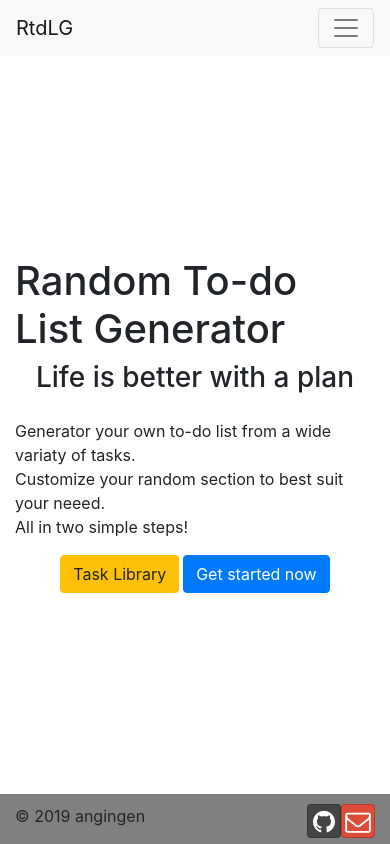
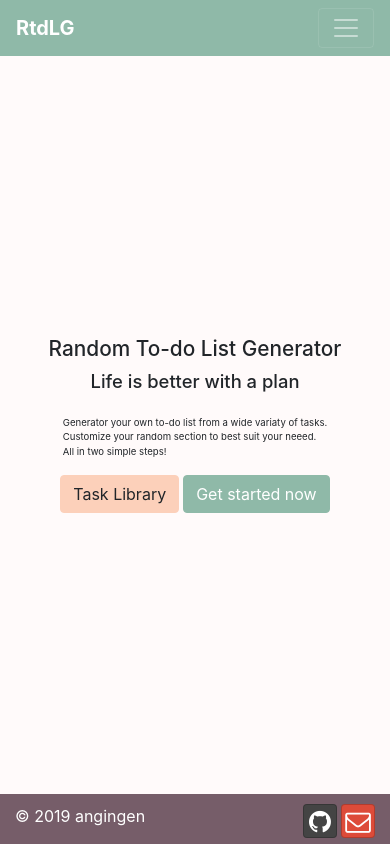
Before and after one commit to angingen/random-todo-list-generator, a React (Create React App) app: page /home in a window 390 px wide. Built offline with nearby package versions, Linux system fonts and the light colour scheme; no server answers; what react-redux-form would draw is missing.

Commit message:
color scheme

```diff
--- a/src/App.scss
+++ b/src/App.scss
@@ -1,10 +1,72 @@
-$card-hv-ch: #B7E1E4;
-$card-hv-ls: #B7E1E4;
+$card-hv-ch: #FCD0BA;
+$card-hv-ls: #F1828D;
 $pale-gray: #EEEBE7;
-$text-hl:#B7E1E4;
+$text-hl:#FEFAD4;
 $text-df:#212529;
+/*color scheme*/
+$cs-green:#8FB9A8;
+$cs-green-dk:#273f35;
+$cs-yellow:#FEFAD4;
+$cs-pink-lt:#FCD0BA;
+$cs-pink-lt-hv:#f99b6c;
+$cs-pink:#F1828D;
+$cs-purple-dk:#765D69;
 
+.cs-background{
+  background-color: snow;
+  /*background-image: repeating-linear-gradient(180deg,
+      #8FB9A8 0 1%,
+      #FEFAD4 20% 21%,
+      #FCD0BA 40% 41%,
+      #F1828D 60% 61%,
+      #765D69 99% 100%
+    );*/
+}
 
+h2 {
+  color: $cs-green-dk;
+}
+
+.text-white{
+  color: white;
+}
+
+.bg-gr{
+  background-color: $cs-green;
+}
+
+#task-proposal{
+  background-color: $cs-purple-dk;
+  border: 1px solid $cs-purple-dk;
+
+}
+
+.badge-info{
+  background-color: $cs-green;
+}
+
+.badge-warning, .btn-warning{
+  background-color: $cs-pink-lt;
+  border: 1px solid $cs-pink-lt;
+}
+.btn-warning:hover {
+  background-color: $cs-pink-lt-hv;
+  border: 1px solid $cs-pink-lt-hv;
+}
+
+.btn-primary{
+  background-color: $cs-green;
+  border: 1px solid $cs-green;
+}
+.btn-primary:hover{
+  background-color: $cs-green-dk;
+  border: 1px solid $cs-green-dk;
+}
+
+.badge-danger, .btn-danger:hover{
+  background-color: $cs-pink;
+  border: 1px solid $cs-pink;
+}
 /*stiky footer*/
 html, body {
   height: 100%;
@@ -14,7 +76,7 @@ html, body {
 }
 
 #footer {
-  background-color: grey;
+  background-color: $cs-purple-dk;
   height: 50px;
   width: 100%;
   padding-top: 10px;
@@ -172,7 +234,18 @@ html, body {
   overflow: auto;
   .badge{
     background-color: $pale-gray;
+    border: 1px solid $pale-gray
   }
+}
+
+.btn-outline-danger {
+  color: $cs-pink;
+  border-color: $cs-pink;
+}
+
+.btn-outline-danger:hover {
+  background-color: $cs-pink;
+  border-color: $cs-pink;
 }
 
 #slider {
@@ -210,9 +283,6 @@ html, body {
       text-align: center;
     }
   }
-  .generator-page-container{
-    min-height: 900px;
-  }
   .preference-container{
     min-height: 1000px;
     padding-top: 150px;
@@ -231,7 +301,7 @@ html, body {
   }
 }
 
-@media (max-width: 567px) {
+@media (max-width: 576px) {
   .list-page-container{
     padding-top: 250px;
   }
@@ -248,6 +318,9 @@ html, body {
     font-size: 0.9rem;
   }
 
+  .generator-page-container{
+    min-height: 850px;
+  }
 
   h2{
     font-size: 1.85rem;
@@ -265,6 +338,16 @@ html, body {
     }
   }
 
+  h1{
+    font-size: 1.3rem;
+  }
+  h3{
+    font-size: 1.15rem;
+  }
+
+  p.home-text{
+    font-size: 0.6rem;
+  }
 }
 
 .task-container{
@@ -277,6 +360,8 @@ html, body {
 }
 
 .task-container-todolist {
+  flex-grow: 1;
+  min-height: 125px;
   max-height: 300px;
   overflow: auto;
   p:nth-child(1){
@@ -307,3 +392,20 @@ html, body {
   background-color: $card-hv-ch;
   color: white;
 }
+
+@media print {
+  body * {
+    visibility: hidden;
+  }
+  #section-to-print, #section-to-print * {
+    visibility: visible;
+    .btn {
+      display: none;
+    }
+  }
+  #section-to-print {
+    position: absolute;
+    left: 0;
+    top: 0;
+  }
+}
--- a/src/components/ChallengeComponent.js
+++ b/src/components/ChallengeComponent.js
@@ -169,7 +169,7 @@ export default class Challenge extends Component {
 			<>
 			<div className="container position-relative ">
 				<ChallengeHeader tasks={this.props.tasks} randomTasks={this.state.randomTasks}/>
-				<div className="challenge-container align-items-center d-flex">
+				<div id="section-to-print" className="challenge-container align-items-center d-flex">
 					<TaskBody tasks={this.props.tasks}
 					preferenceForm={this.props.preferenceForm}
 					randomTasks={this.state.randomTasks}
--- a/src/components/FooterComponent.js
+++ b/src/components/FooterComponent.js
@@ -5,14 +5,14 @@ export default function Footer(){
 		<div id="footer">
 			<div className="container">
 	          <div className="row">
-	            <div className="col-6 col-md-4">
+	            <div className="col-6 col-md-4 text-white">
 	              &copy; 2019 angingen
 	            </div>
 	            <div className="col"></div>
 	            <div className="col-4 col-md-4">
 	              <div className="text-right">
 	                <a href="https://github.com/angingen" target="_blank" className="btn btn-social-icon btn-github"><i className="fa fa-lg fa-github"></i></a>
-	                <a href="mailto:angingen@yahoo.com" className="btn btn-social-icon btn-google"><i className="fa fa-lg fa-envelope-o"></i></a>
+	                <a href="mailto:angingen@yahoo.com" className="ml-1 btn btn-social-icon btn-google"><i className="fa fa-lg fa-envelope-o"></i></a>
 	              </div>
 	            </div>
 	          </div>
--- a/src/components/GeneratorComponent.js
+++ b/src/components/GeneratorComponent.js
@@ -19,7 +19,7 @@ function GeneratorHeader() {
 function GeneratorType() {
 	return(
 		<div className="row mb-3 mt-3 align-self-center col-12">
-			<div className="col-md-6">
+			<div className="col-sm-6">
 				<Link id="challengeLink" to="/generator/challengepreference" className="generator-card card hvr-fade">
 					<CardBody>
 						<h2 className="header-text-sub">A challenge for your day</h2>
@@ -28,7 +28,7 @@ function GeneratorType() {
 				</Link>
 			</div>
 
-			<div id="todolistLink" className="col-md-6">
+			<div id="todolistLink" className="col-sm-6">
 				<Link to="/generator/listpreference" className="generator-card card hvr-fade">
 					<CardBody>
 						<h2 className="header-text-sub">A to-do list for your week</h2>
--- a/src/components/HeaderComponent.js
+++ b/src/components/HeaderComponent.js
@@ -23,9 +23,9 @@ class Header extends Component {
 		return (
 			<div id="header">
 
-				<Navbar color='light' light expand="md">
+				<Navbar className="bg-gr nav-dark" dark expand="md">
 					<div className="container">
-						<Link className="navbar-brand" to="/home">RtdLG</Link>
+						<Link className="navbar-brand" to="/home"><strong>RtdLG</strong></Link>
 						<NavbarToggler onClick={this.toggle} />
 						<Collapse isOpen={this.state.isOpen} navbar>
 							<Nav className="ml-auto" navbar>
@@ -38,9 +38,6 @@ class Header extends Component {
 								<NavItem>
 									<Link className="nav-link" to='/library'><span className="fa fa-book fa-lg"></span> Library</Link>
 								</NavItem>
-								<NavItem>
-									<Link className="nav-link" to='/'><span className="fa fa-info-circle fa-lg"></span> Help</Link>
-								</NavItem>
 							</Nav>
 						</Collapse>
 					</div>
--- a/src/components/HomeComponent.js
+++ b/src/components/HomeComponent.js
@@ -7,12 +7,12 @@ function Home() {
 
 				<h1>Random To-do List Generator</h1>
 				<h3>Life is better with a plan</h3>
-				<p className="mt-3">
+				<p className="mt-3 home-text">
 					Generator your own to-do list from a wide variaty of tasks.<br/>
 					Customize your random section to best suit your neeed. <br/>
 					All in two simple steps!
 				</p>
-				<div>
+				<div className="home-buttons">
 					<Link to="/library" className="ml-auto btn btn-warning">
 	                    Task Library
 	                </Link>
--- a/src/components/LibraryComponent.js
+++ b/src/components/LibraryComponent.js
@@ -63,7 +63,10 @@ class RenderLibHeader extends Component {
 				<h2 className="flexbox mt-2">Library
 				<Button className="ml-auto" id="task-proposal" onMouseEnter={this.hoverDisplay}
 					onClick={this.toggleModal}
-					onMouseLeave={this.unhoverDisplay} ><span className="fa fa-lg fa-plus" style={{display:this.state.buttonDisplay.span}}> </span> <p className="mb-0" style={{display:this.state.buttonDisplay.p}}>Propose my own task!</p></Button>
+					onMouseLeave={this.unhoverDisplay} >
+						<span className="fa fa-lg fa-plus" style={{display:this.state.buttonDisplay.span}}> </span>
+						<p className="mb-0" style={{display:this.state.buttonDisplay.p}}>Propose my own task!</p>
+				</Button>
 				</h2>
 				<Modal isOpen={this.state.modalOpen} toggle={this.toggleModal}>
 					<ModalHeader toggle={this.toggleModal}>Task Proosal</ModalHeader>
@@ -443,7 +446,7 @@ export default class Library extends Component {
 	render() {
 		console.log('render function envoked');
 		return (
-			<div className="container">
+			<div id="section-to-print" className="container">
 				<RenderLibHeader postProposal={this.props.postProposal}
 					resetProposalForm={this.props.resetProposalForm} />
 				<TagsList tags={this.props.tags}
--- a/src/components/MainComponent.js
+++ b/src/components/MainComponent.js
@@ -47,7 +47,7 @@ class Main extends Component {
 		return (
 			<React.Fragment>
 				<Header />
-				<div id="main">
+				<div id="main" className="cs-background">
 					<Switch>
 						<Route exact path="/library" component={() =>
 							<Library
--- a/src/components/TodoListComponent.js
+++ b/src/components/TodoListComponent.js
@@ -71,7 +71,12 @@ function RenderTaskContainer({listSampleForm,randomTasks}){
 		});
 
 	return (
-		<div className="row d-flex">{taskContainer}</div>
+		<div className="row d-flex">
+			{taskContainer}
+			<div className="col-12 col-md-6 p-1 flexbox align-items-end">
+				<img src="/assets/images/challenge.png" alt="challenge" className="mt-auto ml-auto" />
+			</div>
+		</div>
 	)
 }
 
@@ -192,9 +197,9 @@ export default class TodoList extends Component {
 	render() {
 		return(
 			<>
-				<div className="container position-relative ">
+				<div className="container position-relative">
 					<ListHeader tasks={this.props.tasks} randomTasks={this.state.randomTasks}/>
-					<div className="list-page-container d-flex">
+					<div id="section-to-print" className="list-page-container d-flex">
 						<ListBody tasks={this.props.tasks}
 							preferenceForm={this.props.preferenceForm}
 							listSampleForm={this.props.listSampleForm}
```
